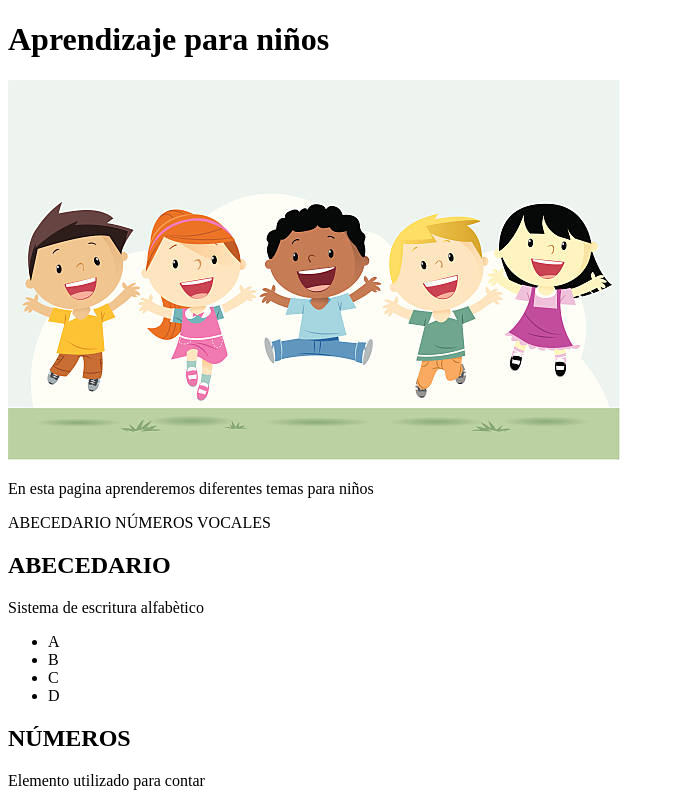
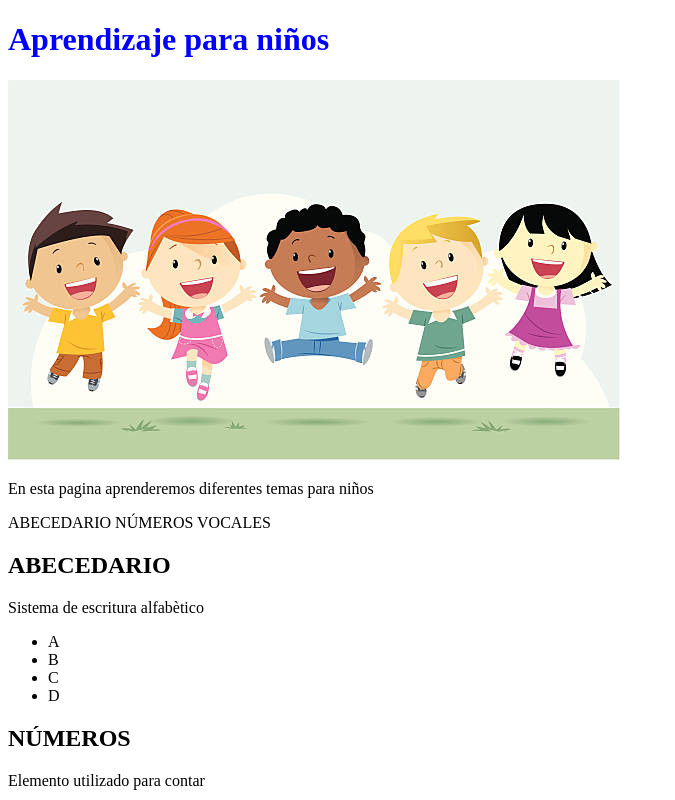
Before and after one commit to Jpmurciacs/Prepcourse-HTML, a plain HTML site: page index.html in a window 1280 px wide. Shown: the top 800 px of the page, without its empty margins (0-675 px from the left). Drawn offline with Linux system fonts and the light colour scheme.

Commit message:
add styles css

```diff
--- a/index.html
+++ b/index.html
@@ -4,6 +4,7 @@
       <meta charset="UTF-8" />
       <meta name="viewport" content="width=device-width, initial-scale=1.0" />
       <title>Mi Primer Sitio Web</title>
+      <link rel="stylesheet" href="styles.css" />
    </head>
    <body>
       <!-- Contenido de la página va aquí-->
--- /dev/null
+++ b/styles.css
@@ -0,0 +1,3 @@
+h1{
+    color: blue;
+}
```
